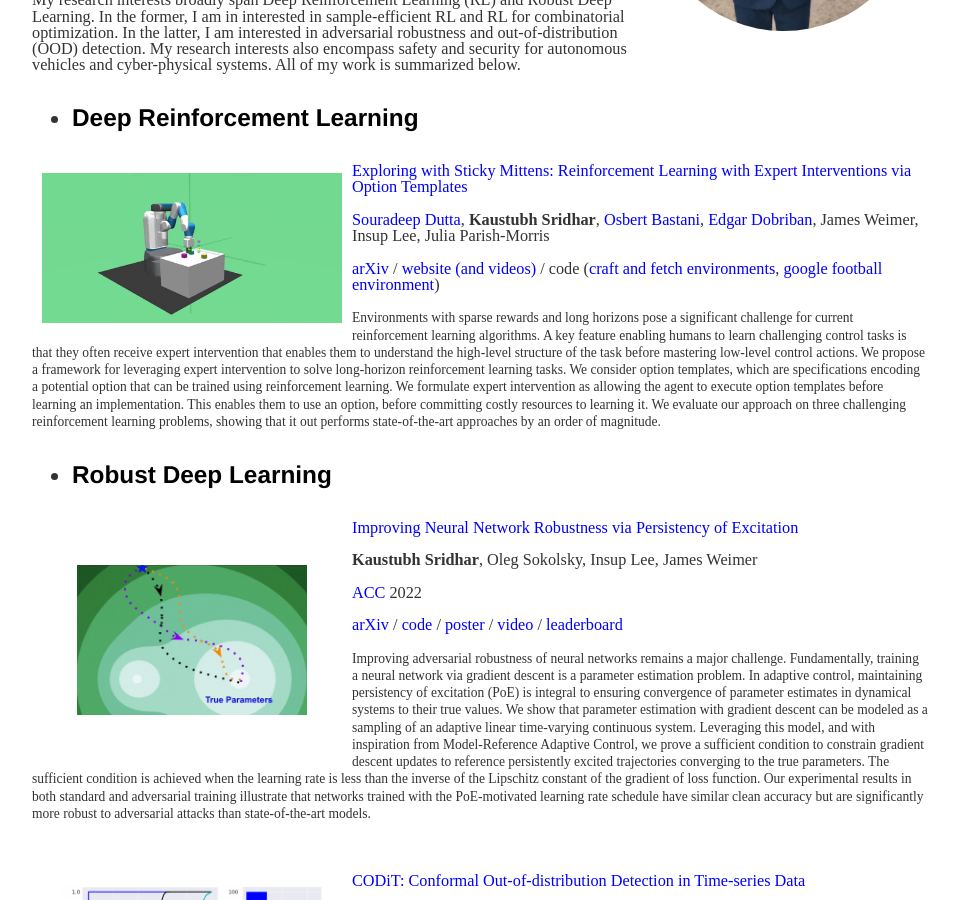
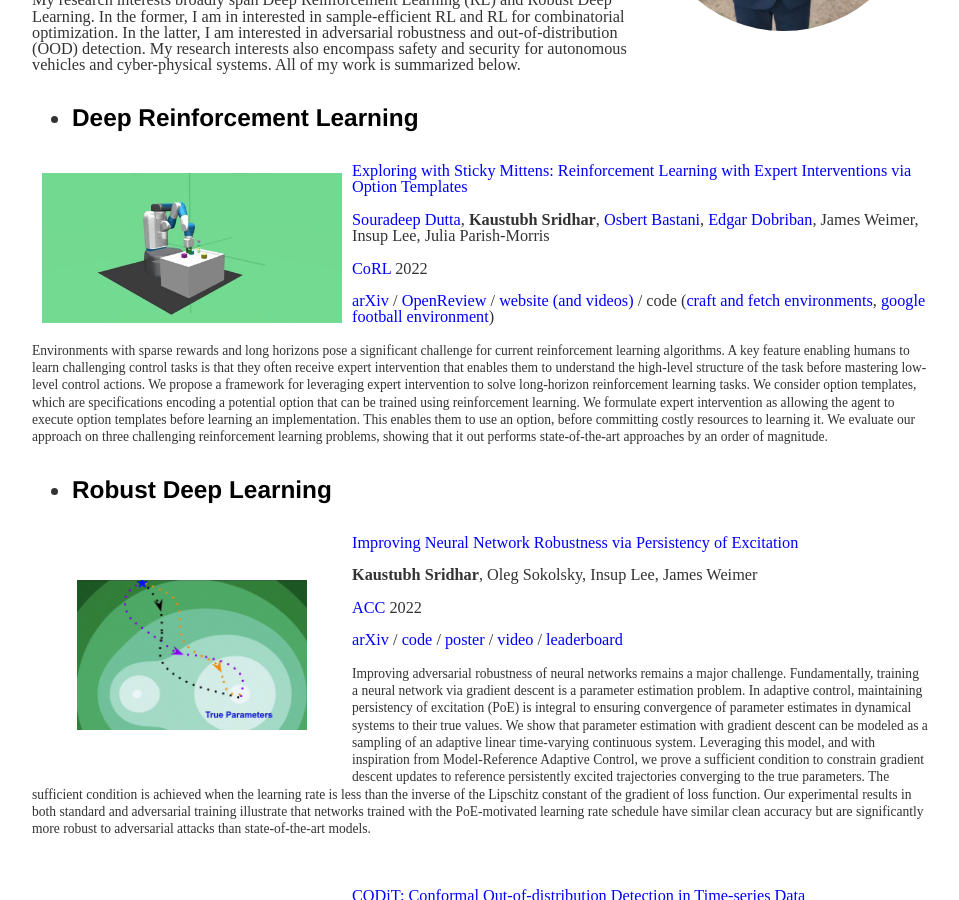
Before and after one commit to kaustubhsridhar/kaustubhsridhar_old.github.io, a Jekyll site: the page built from index.html, in a window 1280 px wide and 900 px high, scrolled down 420 px. Shown: the whole window, without its empty margins (160-1119 px from the left). Built offline with Jekyll 4.4.1, drawn with Linux system fonts in a browser that asks for light colours.

Commit message:
Update index.html

```diff
--- a/index.html
+++ b/index.html
@@ -27,8 +27,8 @@ title: Welcome To My Homepage
 	<img src="/images/fetch_4blocks.gif" alt="craft_fetch" align="left" style="width:300px; height:150px; padding: 10px;" class="img_rect">
 	<p><a id="OptionTemplates"><a href="https://arxiv.org/abs/2202.12967">Exploring with Sticky Mittens: Reinforcement Learning with Expert Interventions via Option Templates</a></a></p>
 	<p><a href="https://sites.google.com/site/duttasouradeep39/">Souradeep Dutta</a>, <b>Kaustubh Sridhar</b>, <a href="https://obastani.github.io/">Osbert Bastani</a>, <a href="https://statistics.wharton.upenn.edu/profile/dobriban/">Edgar Dobriban</a>, James Weimer, Insup Lee, Julia Parish-Morris</p>
-	<!--<p>Submitted to <a href="">CoRL</a> 2022</p>-->
-	<p><a href="https://arxiv.org/abs/2202.12967">arXiv</a> / <a href="https://sites.google.com/view/stickymittens">website (and videos)</a> / code (<a href="https://github.com/sticky-mittens/craft_fetch_and_stack">craft and fetch environments</a>, <a href="https://github.com/sticky-mittens/gfootball">google football environment</a>) </p>
+	<p><a href="https://corl2022.org/">CoRL</a> 2022</p>
+	<p><a href="https://arxiv.org/abs/2202.12967">arXiv</a> / <a href="https://openreview.net/forum?id=pPR--ivXwPD">OpenReview</a> / <a href="https://sites.google.com/view/stickymittens">website (and videos)</a> / code (<a href="https://github.com/sticky-mittens/craft_fetch_and_stack">craft and fetch environments</a>, <a href="https://github.com/sticky-mittens/gfootball">google football environment</a>) </p>
 	<p><small>Environments with sparse rewards and long horizons pose a significant challenge for current reinforcement learning algorithms. A key feature enabling humans to learn challenging control tasks is that they often receive expert intervention that enables them to understand the high-level structure of the task before mastering low-level control actions. We propose a framework for leveraging expert intervention to solve long-horizon reinforcement learning tasks. We consider option templates, which are specifications encoding a potential option that can be trained using reinforcement learning. We formulate expert intervention as allowing the agent to execute option templates before learning an implementation. This enables them to use an option, before committing costly resources to learning it. We evaluate our approach on three challenging reinforcement learning problems, showing that it out performs state-of-the-art approaches by an order of magnitude.
 		</small></p>
 
```
